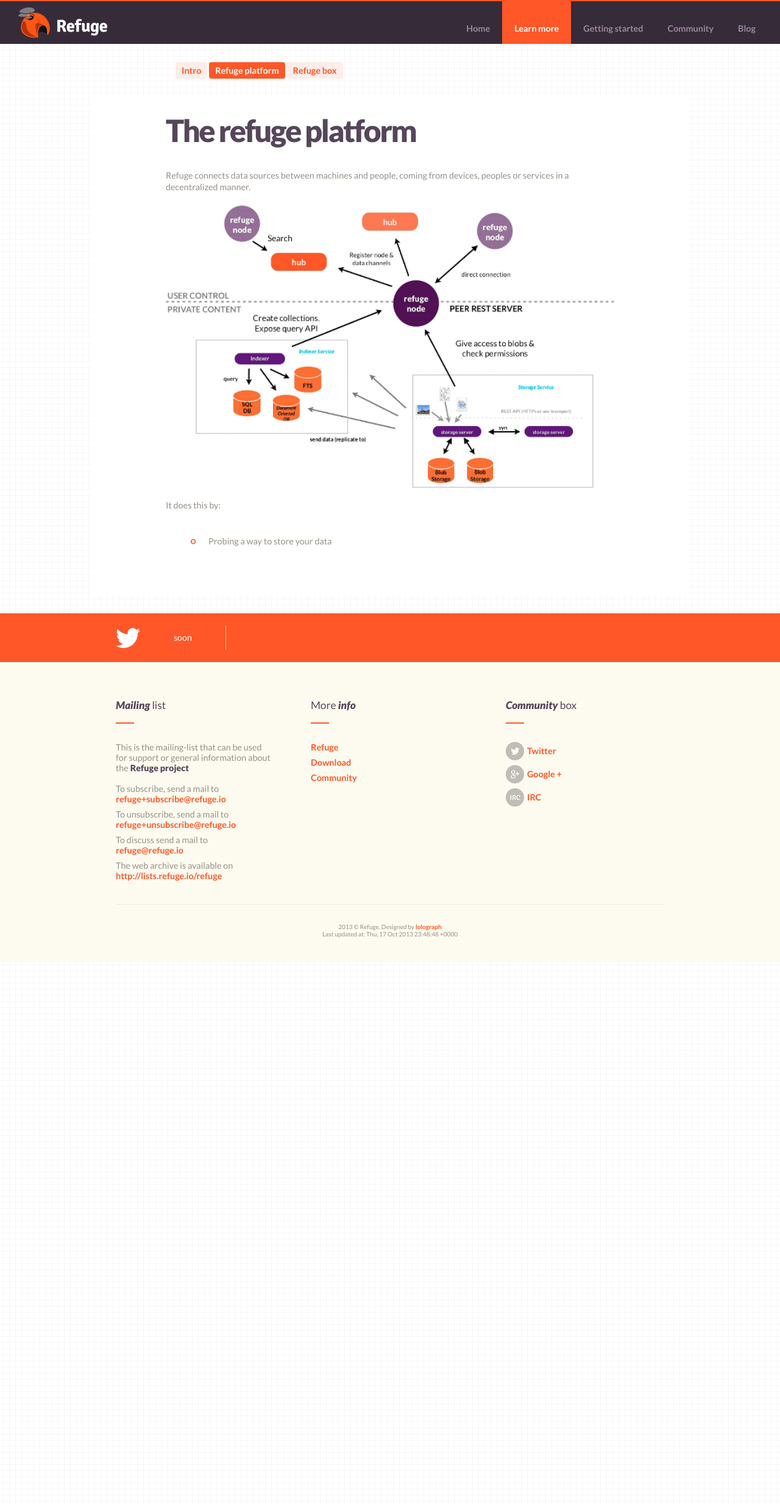
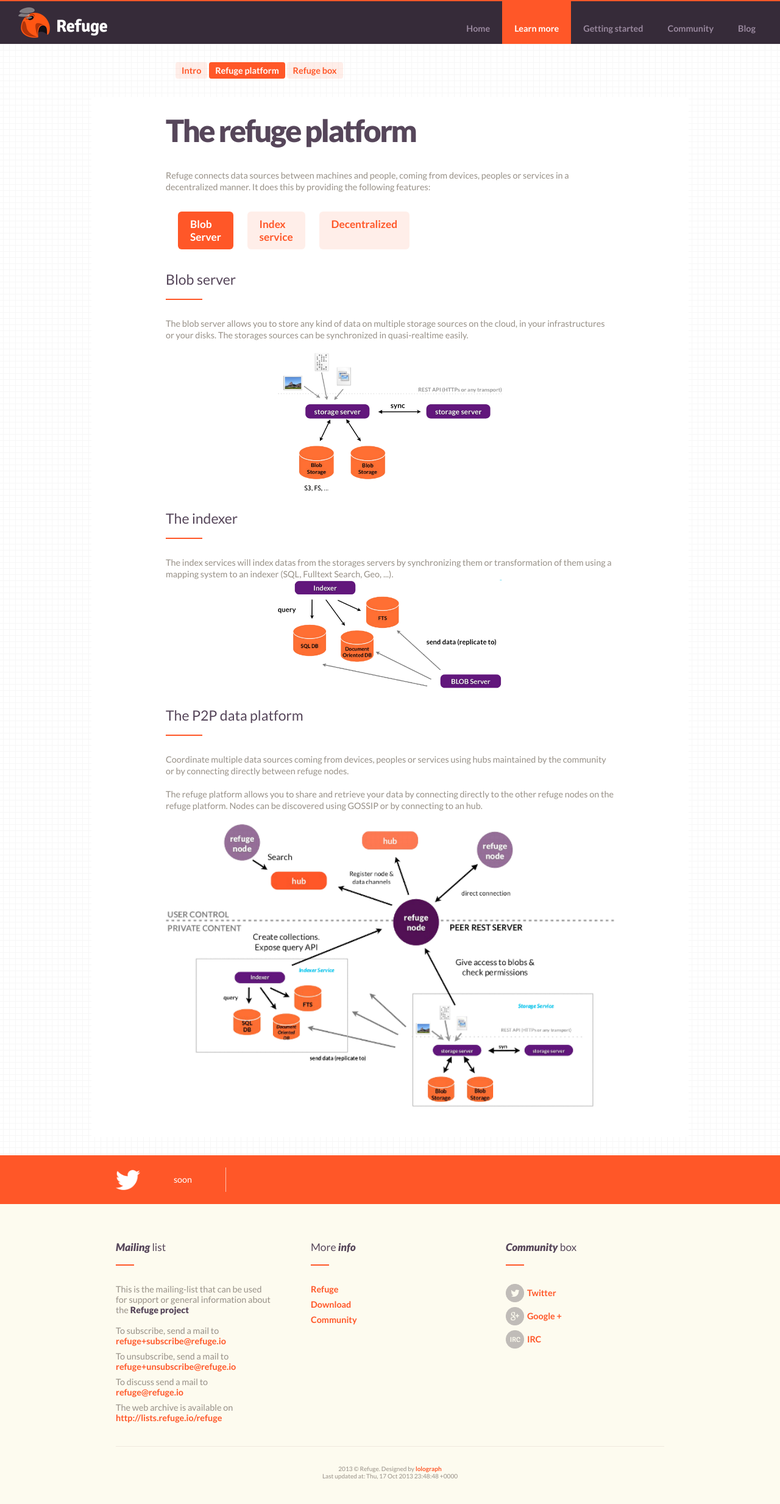
Before and after one commit to refuge/refuge.io, a Jekyll site: the page built from learnmore/platform.html, in a window 1280 px wide. Shown: the whole page at 61% size. Built offline with Jekyll 4.4.1, drawn with Linux system fonts in a browser that asks for light colours; nearby versions of some CDN libraries; before the commit the page ends 1578 px from its top, so only the background shows below that.

Commit message:
improve platform page

```diff
--- a/css/style.css
+++ b/css/style.css
@@ -95,11 +95,15 @@
 .page article img {display:block;width:100%;height:auto;margin-bottom:20px;}
 .page article img.intro {display:block;width:80%;height:auto;margin-bottom:20px; margin-left:auto; margin-right: auto;}
 
+.page article img.caption {display:block;width:50%;height:auto;margin-bottom:20px; margin-left:auto; margin-right: auto;}
+
 .page article ul {padding:20px 40px;}
 .page article ul li {margin-bottom:10px;padding:0 0 0 30px;position:relative;}
 .page article ul li:before {content:'°';display:block;position:absolute;top:-2px;left:0;color:#ff5728;font-size:180%;font-weight:400;}
 .page article .a-btn-big, .page article .a-btn-small {margin:0 10px;}
 .page article .a-btn-big:hover, .page article .a-btn-small:hover {text-decoration:none;}
+
+
 .page article q {font-size:120%;font-style:italic;background-color:#FDFBEF;padding:20px;margin:20px 0;display:block;border:2px dashed #ECE6BE;}
 .page article p.highlight {font-size:120%;color:#FFCFB5;background-color:#ff5728;display:block;margin:20px 0;padding:20px;}
 .page article p.highlight strong {font-style:italic;display:inline-block;padding:0 5px;background-color:#FFCFB5;color:#ff5728;}
@@ -255,7 +259,18 @@
 .link-irc-account span {background:url('../img/ico-irc.png') no-repeat left top;background-size:30px auto;}
 span.copyrights {display:block;text-align:center;font-size:70%;border-top:1px solid rgb(240, 232, 223);padding:30px 0 20px 0;margin:0 30px;}
 
+/* features */
+#features { display: block; width:100%; margin-bottom: 15px;}
+#features a:hover,
+#features .a-btn-big.selected a:active,
+#features a:active,
 
+#features .a-btn-big.selected a:visited { color: #fff; text-decoration: none;}
+
+#features .a-btn-big:hover a,
+#features  .a-btn-big.selected a {background-color:rgba(255, 87, 40, 1);color:#fff;}
+
+a.gtop { float:right; margin-right: 10px; }
 
 /* --------------------------------- MEDIA QUERIES ------------------------------------ */
 
--- a/learnmore/platform.html
+++ b/learnmore/platform.html
@@ -12,18 +12,53 @@
 
         <p>Refuge connects data sources between machines and people,
         coming from devices, peoples or services in a decentralized
-        manner.</p>
+        manner. It does this by providing the following features:</p>
 
+        <div class="whole" id="features">
+          <div id="blob-server-btn" class="a-btn-big section-btn
+            selected"><a href="#blob-server">Blob<br/>Server</a></div>
+          <div id="message-processing-btn" class="a-btn-big
+            section-btn"><a href="#index-service">Index<br/>service</a></div>
+          <div id="decentralized-btn" class="a-btn-big section-btn"><a
+              href="#decentralized">Decentralized<br/>&nbsp;</a></div>
+        </div>
+
+        <h3 id="blob-server">Blob server</h3>
+
+        <p>The blob server allows you to store any kind of data on
+        multiple storage sources on the cloud, in your infrastructures
+        or your disks. The storages sources can be
+        synchronized in quasi-realtime easily.</p>
+
+
+        <img src="/img/blob_server.png" class="caption">
+
+        <h3 id="index-service">The indexer</h3>
+
+        <p>The index services will index datas from the storages servers
+        by synchronizing them or transformation of them using a mapping
+        system to an indexer (SQL, Fulltext Search, Geo, ...).
+
+        <img src="/img/index_service.png" class="caption">
+
+        <h3 id="decentralized">The P2P data platform</h3>
+
+        <p>Coordinate multiple data sources coming from devices, peoples
+        or services using hubs maintained by the community or by
+        connecting directly between refuge nodes.</p>
+
+
+        <p>The refuge platform allows you to share and retrieve your
+        data by connecting directly to the other refuge nodes on the
+        refuge platform.  Nodes can be discovered using GOSSIP or by
+        connecting to an hub.</p>
 
         <img src="/img/data_platform.png" class="">
 
-        <p>It does this by:
-          <ul>
-            <li>Probing a way to store your data</li>
-          </ul>
-        </p>
 
       </div>
+
+
     </div>
   </article>
 </div>
```
Also changed, not shown: img/blob_server.png (added), img/index_service.png (added).
